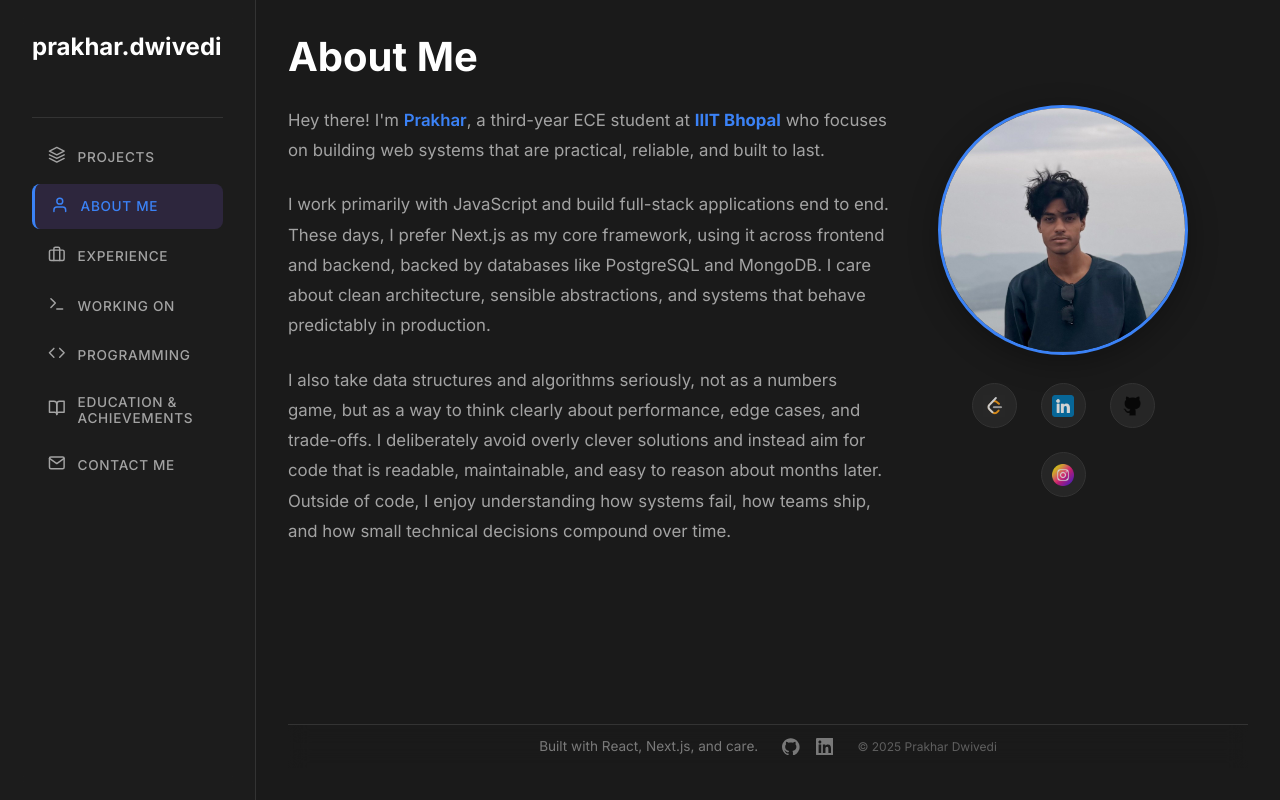
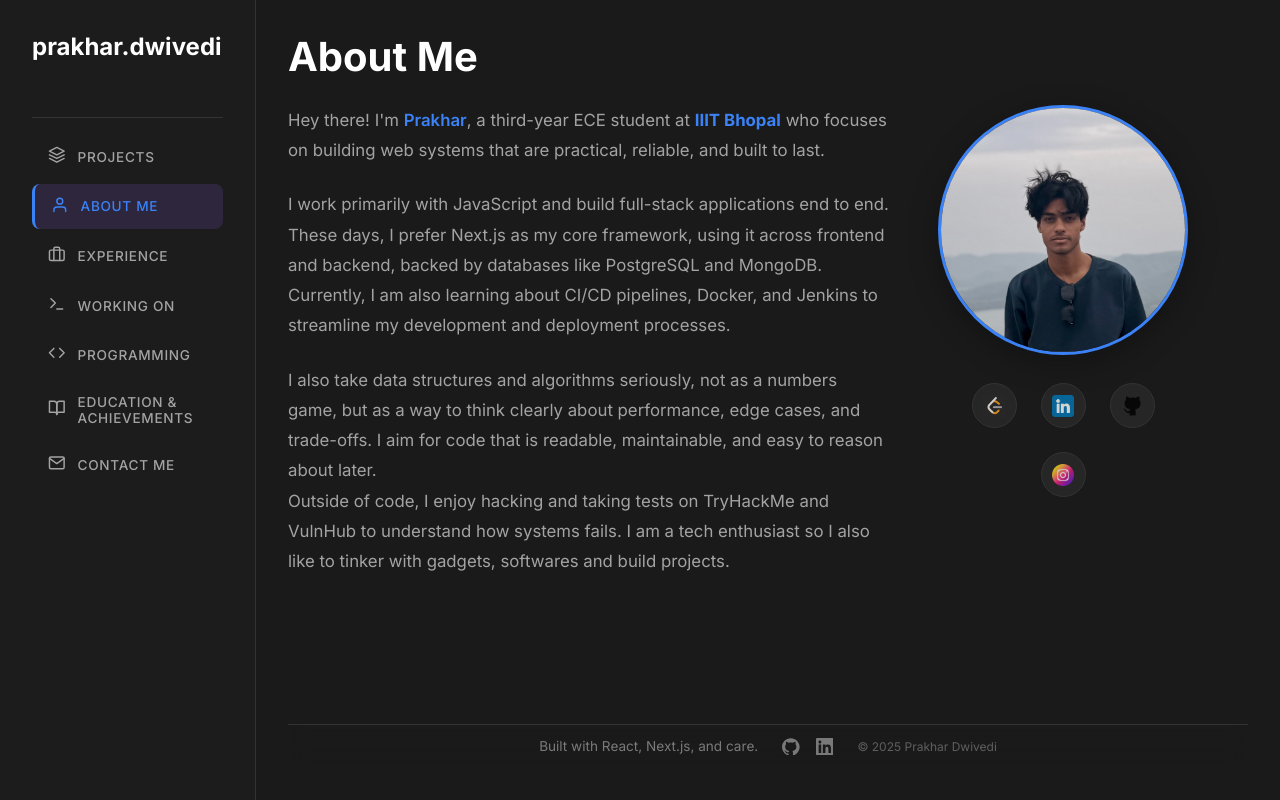
Before and after one commit to prakharDvedi/portfolio, a Next.js app: page /about in a window 1280 px wide. Built offline with nearby package versions, Linux system fonts and the light colour scheme.

Commit message:
update about

```diff
--- a/src/app/about/page.tsx
+++ b/src/app/about/page.tsx
@@ -30,19 +30,20 @@ export default function About() {
             I work primarily with JavaScript and build full-stack applications
             end to end. These days, I prefer Next.js as my core framework, using
             it across frontend and backend, backed by databases like PostgreSQL
-            and MongoDB. I care about clean architecture, sensible abstractions,
-            and systems that behave predictably in production.
+            and MongoDB. Currently, I am also learning about CI/CD pipelines,
+            Docker, and Jenkins to streamline my development and deployment
+            processes.
           </p>
 
           <p className={styles.paragraph}>
             I also take data structures and algorithms seriously, not as a
             numbers game, but as a way to think clearly about performance, edge
-            cases, and trade-offs. I deliberately avoid overly clever solutions
-            and instead aim for code that is readable, maintainable, and easy to
-            reason about months later.
-            <br></br>Outside of code, I enjoy understanding how systems fail,
-            how teams ship, and how small technical decisions compound over
-            time.
+            cases, and trade-offs. I aim for code that is readable,
+            maintainable, and easy to reason about later.
+            <br></br>Outside of code, I enjoy hacking and taking tests on
+            TryHackMe and VulnHub to understand how systems fails. I am a tech
+            enthusiast so I also like to tinker with gadgets, softwares and
+            build projects.
           </p>
         </div>
 
```
